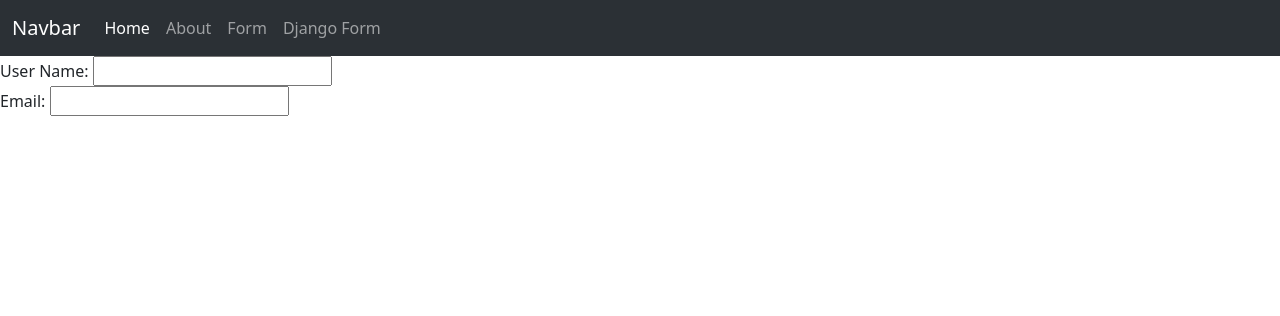
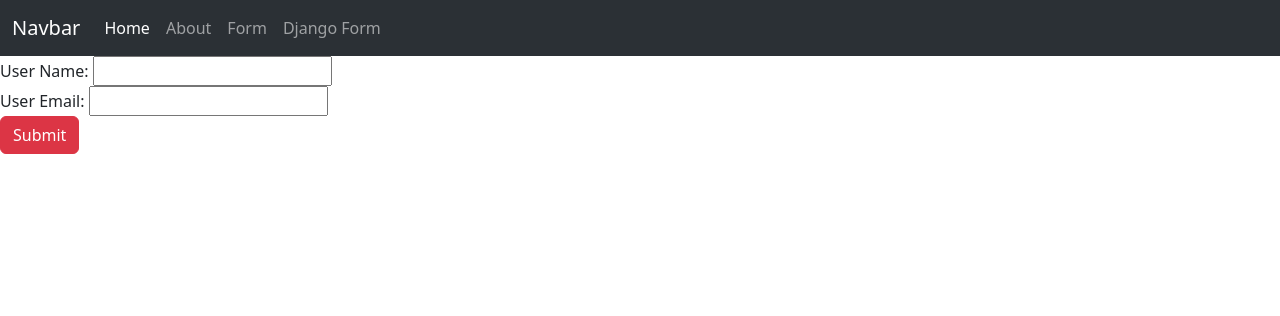
Before and after one commit to shafiqbd1st/Django-Codes, a Django app: page /djangoForm/ in a window 1280 px wide. Shown: the top 316 px of the page. Run offline with Django 5.2, Linux system fonts and the light colour scheme.

Commit message:
Thu, Mar 14, 2024, 10:57 AM +06:00

```diff
--- a/module 12/fifth_project/first_app/forms.py
+++ b/module 12/fifth_project/first_app/forms.py
@@ -3,4 +3,4 @@ from django import forms
 
 class ContactForm(forms.Form):
     name = forms.CharField(max_length=100, label="User Name")
-    email = forms.EmailField()
+    email = forms.EmailField(label="User Email")
--- a/module 12/fifth_project/first_app/templates/django.html
+++ b/module 12/fifth_project/first_app/templates/django.html
@@ -1,5 +1,8 @@
 {% extends "base.html" %}
 
 {% block content%}
-{{form}}
+<form methon ="post" action="">
+    {{form}}
+    <button type="button" class="btn btn-danger">Submit</button>
+</form>
 {% endblock %}
```
